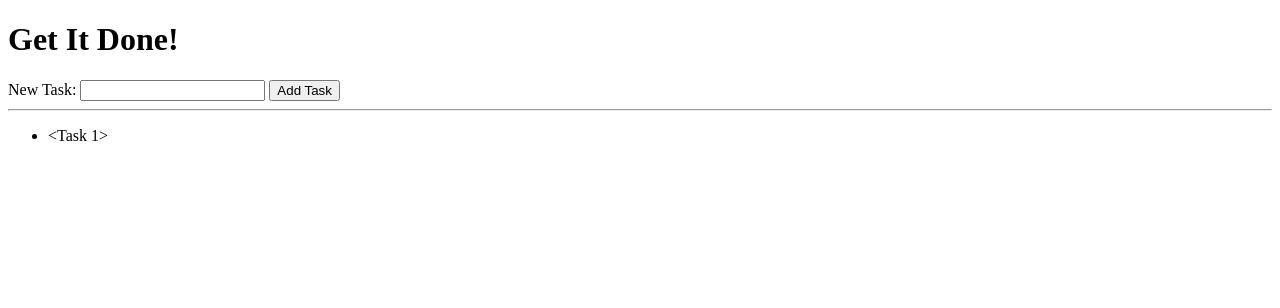
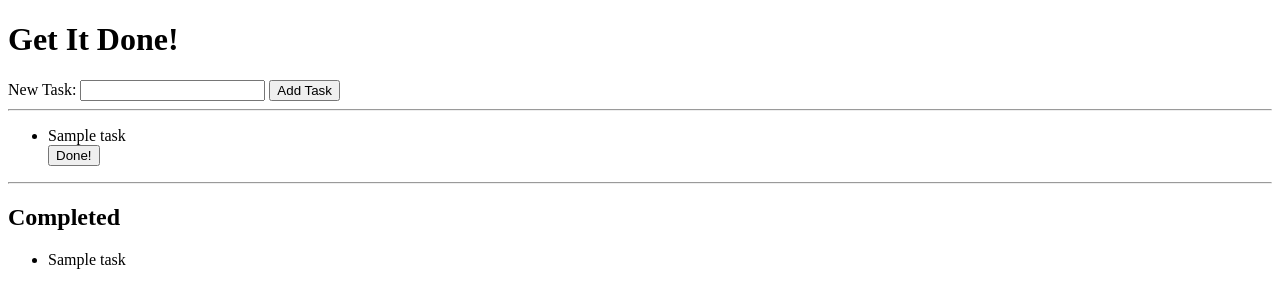
Before and after one commit to RAlanWright/Get-It-Done-app, a Flask app: template templates/todos.html in a window 1280 px wide. Shown: the top 308 px of the page. Run offline with Flask 2, Linux system fonts and the light colour scheme; tables that the repository leaves empty hold one stand-in row (Sample ...); the template is opened without the code that fills it: values named after a table or form of the project are taken from there, most other values are stand-ins (such as "Sample title", 1, 10 or a date in 2020).

Commit message:
Removed non-db associations.  Working on fixing sqlalchemy error now

```diff
--- a/main.py
+++ b/main.py
@@ -11,20 +11,39 @@ class Task(db.Model):
 
     id = db.Column(db.Integer, primary_key=True)
     name = db.Column(db.String(120))
+    completed = db.Column(db.Boolean)
 
     def __init__(self, name):
         self.name = name
+        self.completed = False
 
-tasks = []
+
 
 @app.route('/', methods=['POST', 'GET'])
 def index():
 
     if request.method == 'POST':
-        task = request.form['task']
-        tasks.append(task)
+        task_name = request.form['task']
+        new_task = Task(task_name)
+        db.session.add(new_task)
+        db.session.commit()
 
-    return render_template('todos.html', title="Get It Done!", tasks=tasks)
+    tasks = Task.query.filter_by(completed=False).all()
+    completed_tasks = Task.query.filter_by(completed=True).all()
+    return render_template('todos.html', title="Get It Done!",
+        tasks=tasks, completed_tasks=completed_tasks)
+
+
+@app.route('/delete-task', methods=['POST'])
+def delete_task():
+    task_id = int(request.form['task-id'])
+    task = Task.query.get(task_id)
+    task.completed = True
+    db.session.delete(task)
+    db.session.commit()
+    return redirect('/')
+
+
 
 if __name__ == '__main__':
     app.run()
--- a/templates/todos.html
+++ b/templates/todos.html
@@ -18,9 +18,23 @@
 
         <ul>
             {% for task in tasks %}
-            <li>{{task}}</li>
+            <li>{{task.name}}</li>
+            <form method="POST" action="/delete-task"  style="display:inline-block;">
+                <input type="hidden" name="task-id" value="{{task.id}}" />
+                <input type="submit" value="Done!" />
+            </form>
             {% endfor %}
         </ul>
 
     {% endif %}
+
+    <hr />
+    <h2>Completed</h2>
+    <ul>
+        {% for task in completed_tasks %}
+        <li>{{task.name}}</li>
+        {% endfor %}
+    </ul>
+
+
 {% endblock %}
```
